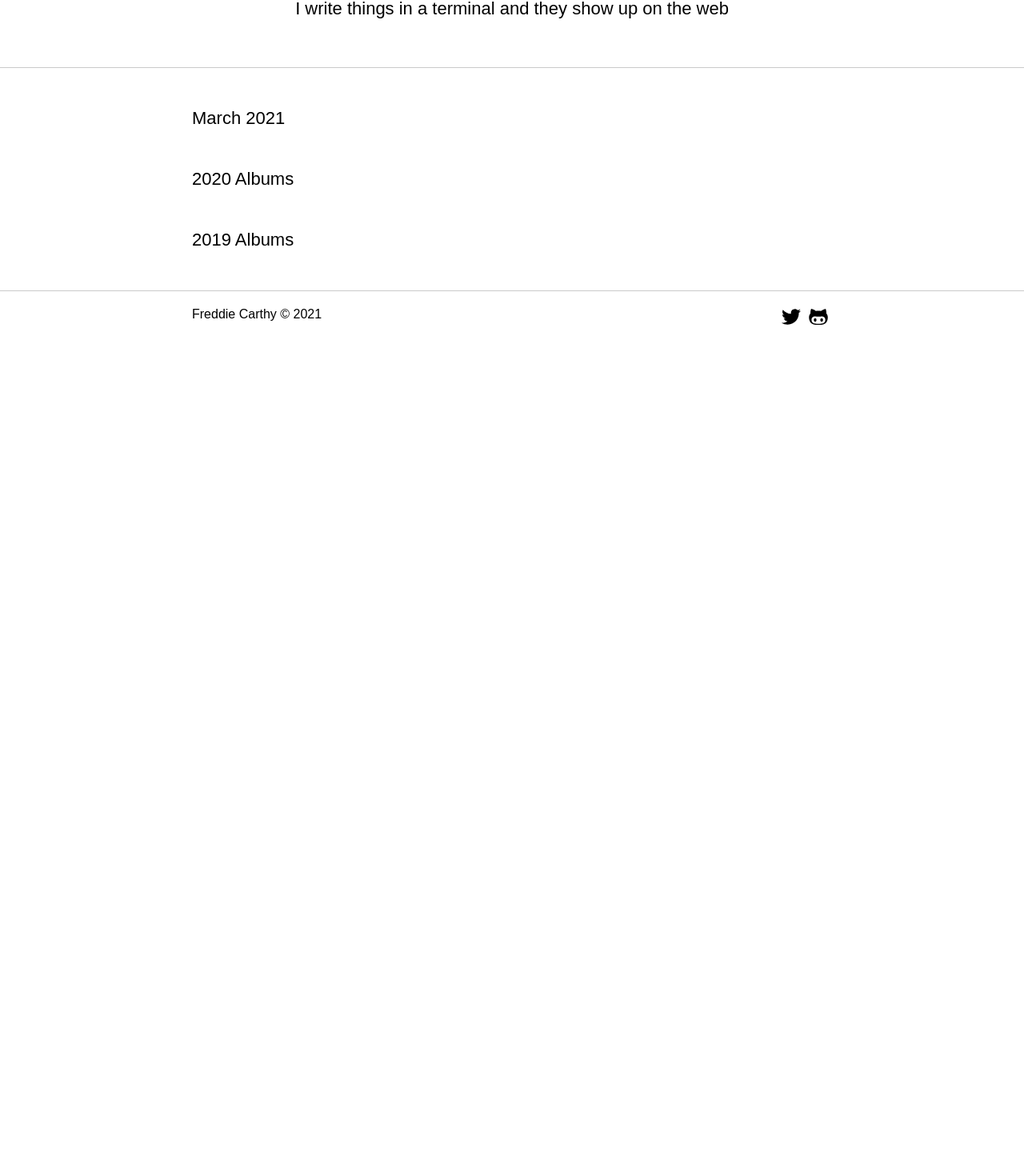
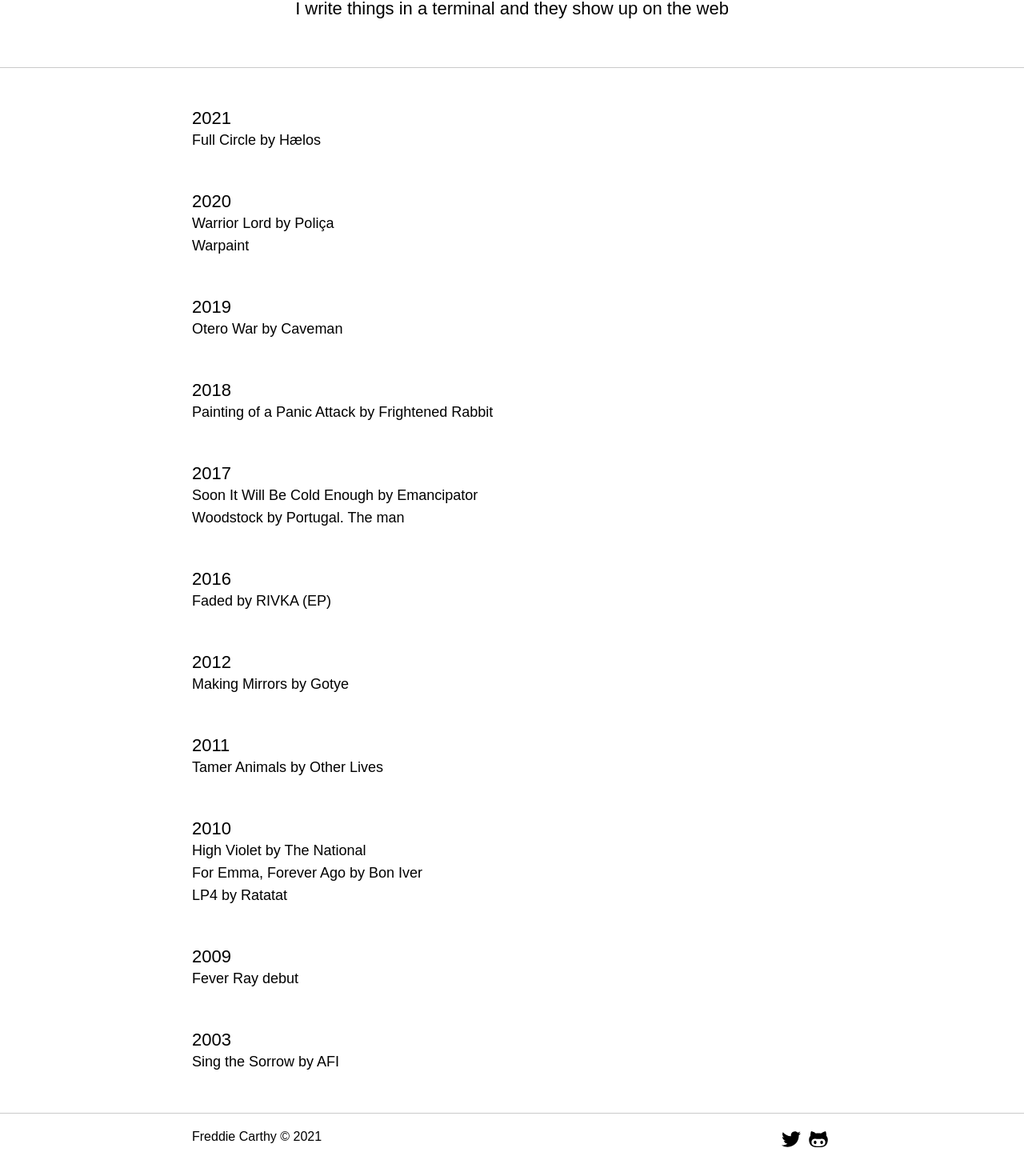
Before and after one commit to gjunkie/freddiecarthy, a Next.js app: page /listening in a window 1280 px wide. Shown: the part 215-1685 px from the top of the page at 80% size. Before the commit the page ends 800 px from the top, so only its background shows below. Built offline with nearby package versions, Linux system fonts and the light colour scheme.

Commit message:
update listening page with initial albumns

```diff
--- a/pages/listening/index.tsx
+++ b/pages/listening/index.tsx
@@ -4,9 +4,65 @@ const Listening: React.FC = () => {
 
   return (
     <main>
-      <h3>March 2021</h3>
-      <h3>2020 Albums</h3>
-      <h3>2019 Albums</h3>
+      <h3>2021</h3>
+      <ul>
+        <li>Full Circle by Hælos</li>
+      </ul>
+
+      <h3>2020</h3>
+      <ul>
+        <li>Warrior Lord by Poliça</li>
+        <li>Warpaint</li>
+      </ul>
+
+      <h3>2019</h3>
+      <ul>
+        <li>Otero War by Caveman</li>
+      </ul>
+
+      <h3>2018</h3>
+      <ul>
+        <li>Painting of a Panic Attack by Frightened Rabbit</li>
+      </ul>
+
+      <h3>2017</h3>
+      <ul>
+        <li>Soon It Will Be Cold Enough by Emancipator</li>
+        <li>Woodstock by Portugal. The man</li>
+      </ul>
+
+      <h3>2016</h3>
+      <ul>
+        <li>Faded by RIVKA (EP)</li>
+      </ul>
+
+      <h3>2012</h3>
+      <ul>
+        <li>Making Mirrors by Gotye</li>
+      </ul>
+
+      <h3>2011</h3>
+      <ul>
+        <li>Tamer Animals by Other Lives</li>
+      </ul>
+
+      <h3>2010</h3>
+      <ul>
+        <li>High Violet by The National</li>
+        <li>For Emma, Forever Ago by Bon Iver</li>
+        <li>LP4 by Ratatat</li>
+      </ul>
+
+      <h3>2009</h3>
+      <ul>
+        <li>Fever Ray debut</li>
+      </ul>
+
+      <h3>2003</h3>
+      <ul>
+        <li>Sing the Sorrow by AFI</li>
+      </ul>
+
     </main>
   )
 }
```
